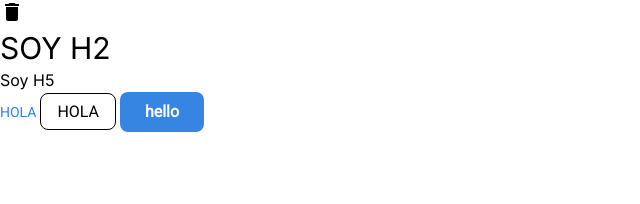
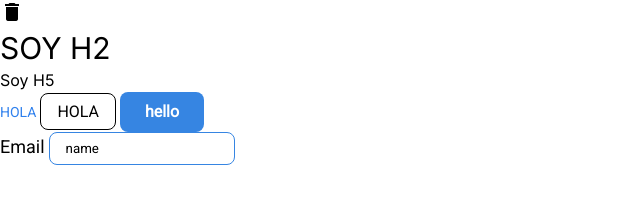
Before and after one commit to AzucenaGrecia/expensable_SPA, a plain HTML site: page index.html in a window 1280 px wide. Shown: the whole page, without its empty margins (0-640 px from the left). Drawn offline with Linux system fonts and the light colour scheme.

Commit message:
Add sytles into form componet

```diff
--- a/assets/styles/form.css
+++ b/assets/styles/form.css
@@ -1,14 +1,18 @@
-/* .form-input {
-  margin: 0px 10px;
-  padding: 18px 60px;
-} */
+label{
+  font-family: 'Roboto', sans-serif;
+  font-style: normal;
+  font-weight: normal;
+  font-size: 18px;
+  line-height: 24px;
+}
 
 input{
   border-top-style: hidden;
   border-right-style: hidden;
   border-left-style: hidden;
-  padding: 10px;
+  padding: 8px 16px;
   border: 1px solid var(--color-blue-button);
+  border-radius: 8px;
 }
 
 input::placeholder{
--- a/index.html
+++ b/index.html
@@ -15,6 +15,10 @@
     <a href="#test">HOLA</a>
     <a class="tab" href="#test">HOLA</a>
     <button>hello</button>
+    <form>
+      <label for="fname" >Email</label>
+      <input value="name" id="fname" name="fname" type="text" placeholder="name">
+    </form>
     <div class="js-content"></div>
   </main>
   <script src="script.js"></script>
```
Also changed, not shown: assets/scripts/services/transaction.js (+19 -1 lines).
